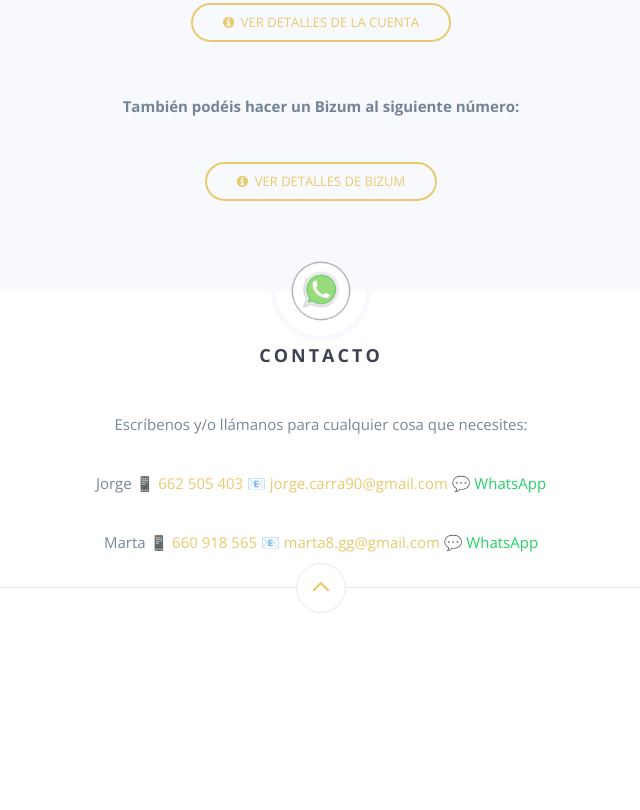
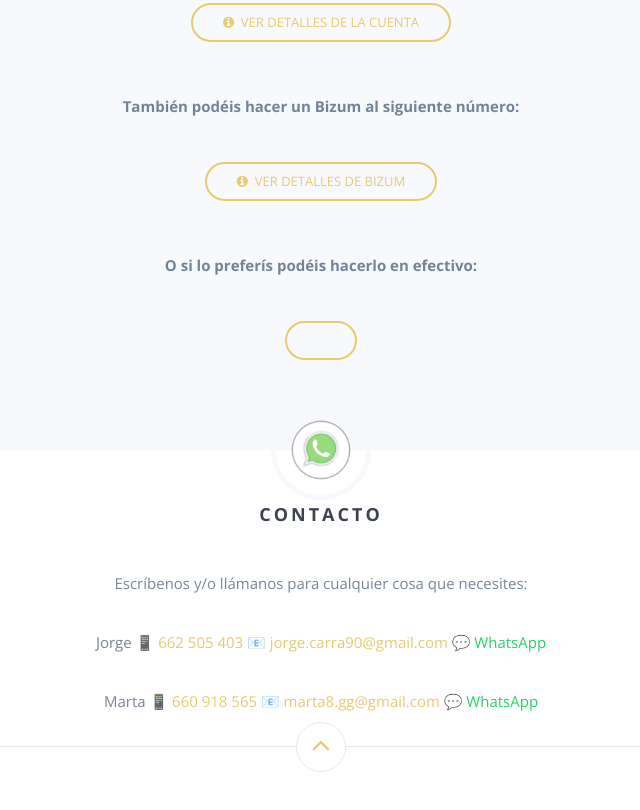
Before and after one commit to bodajorgeymarta/main, a website: page index.html in a window 1280 px wide. Shown: the part 7885-8695 px from the top of the page, without its empty margins (319-959 px from the left). Before the commit the page ends 8568 px from the top, so only its background shows below. Drawn offline with nearby package versions, Linux system fonts and the light colour scheme; files whose address does not match are found by name.

Commit message:
Update index.html

```diff
--- a/index.html
+++ b/index.html
@@ -655,6 +655,15 @@
                             </a>
                         </div>
                     </div>
+
+		    <p><strong>O si lo preferís podéis hacerlo en efectivo:</strong></p>
+                    <div class="row section-padding">
+                        <div class="col-md-4 col-md-offset-4 text-center">
+                            <a class="btn btn-accent btn-small">
+                                <i class="fa-solid fa-envelope"></i>
+                            </a>
+                        </div>
+                    </div>
                 </div>
             </div>
         </div>
```
